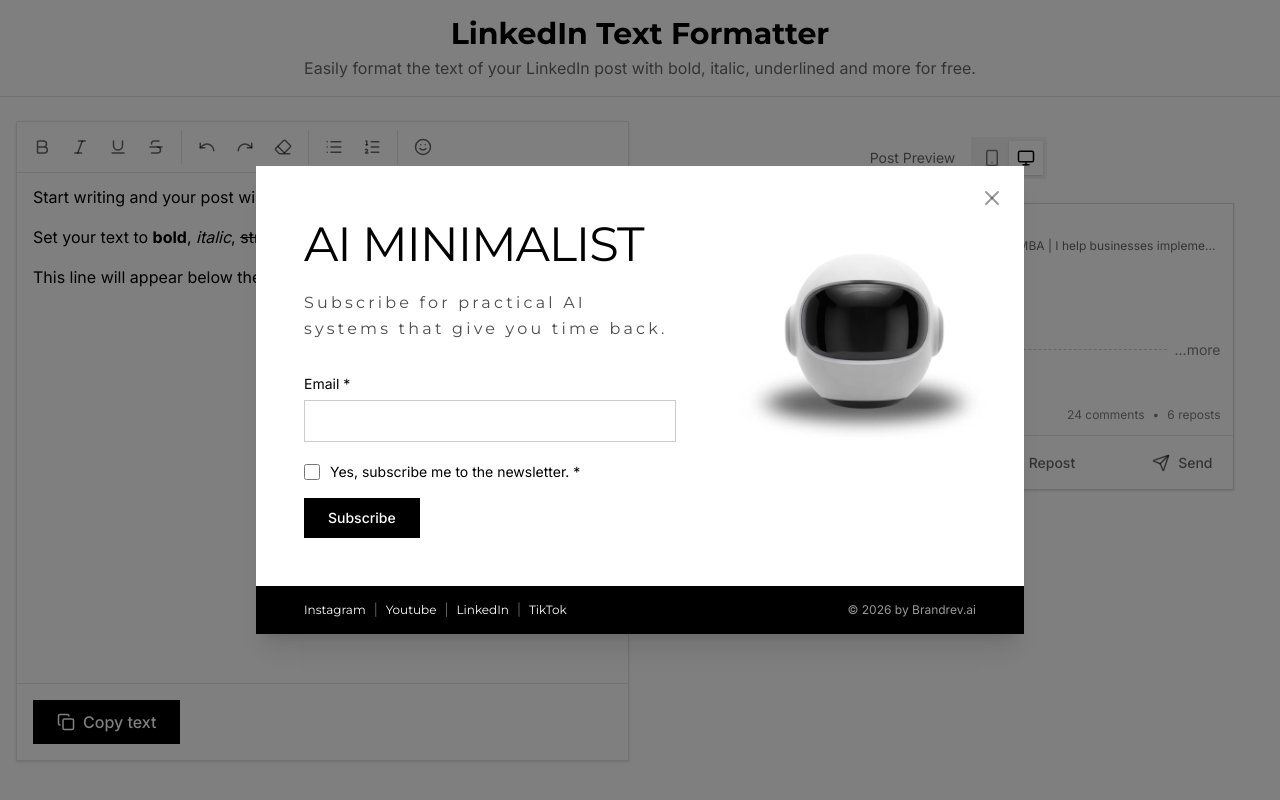
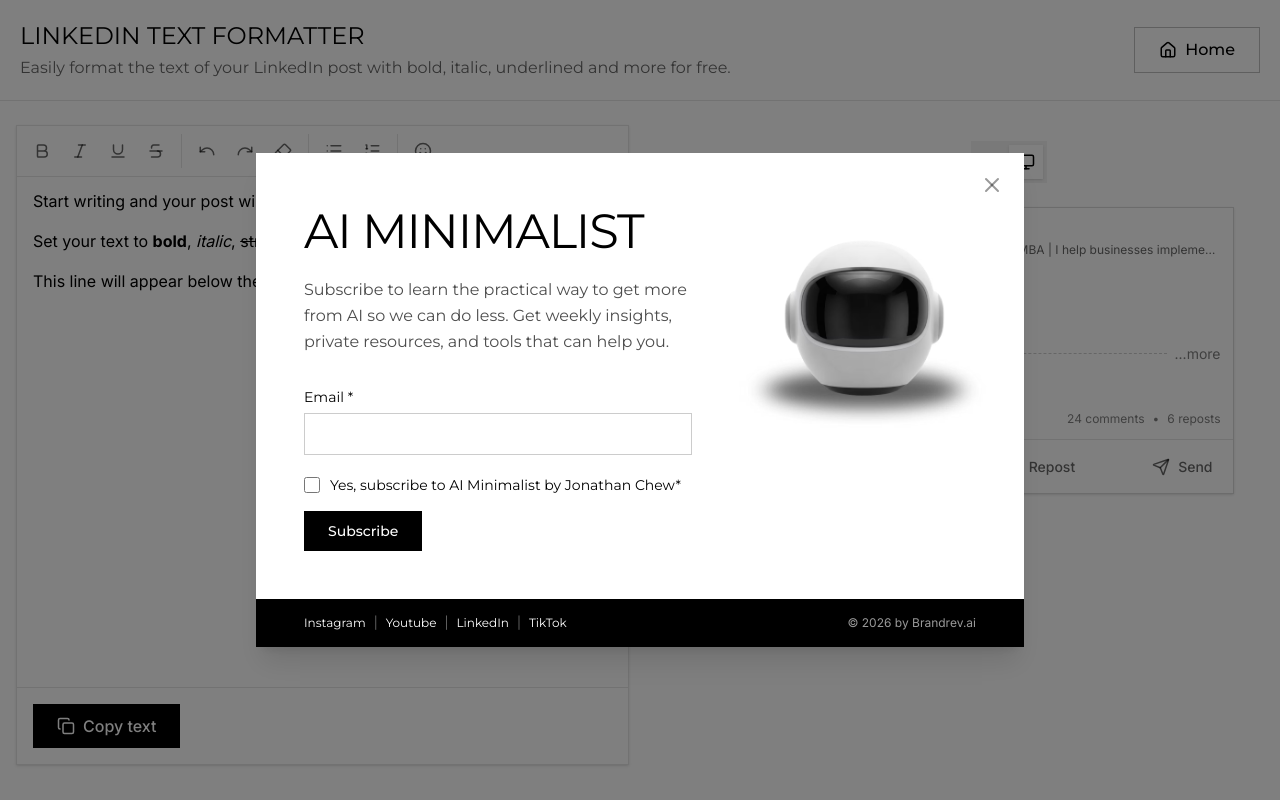
Before and after one commit to alvinarkansas/linkedin-text-formatter, a Next.js app: page / in a window 1280 px wide. Built offline with nearby package versions, Linux system fonts and the light colour scheme.

Commit message:
style: adjust header

```diff
--- a/src/app/page.tsx
+++ b/src/app/page.tsx
@@ -1,27 +1,36 @@
-'use client';
+"use client";
 
-import { useState } from 'react';
-import RichTextEditor from '@/components/RichTextEditor';
-import LinkedInPreview from '@/components/LinkedInPreview';
-import NewsletterModal from '@/components/NewsletterModal';
+import { useState } from "react";
+import RichTextEditor from "@/components/RichTextEditor";
+import LinkedInPreview from "@/components/LinkedInPreview";
+import NewsletterModal from "@/components/NewsletterModal";
+import { Home as HomeIcon } from "lucide-react";
+import Link from "next/link";
 
 export default function Home() {
   const [content, setContent] = useState(
-    '<p>Start writing and your post will appear here</p><p>Set your text to <strong>bold</strong>, <em>italic</em>, or <s>strike through it</s></p><p>This line will appear below the more...</p>'
+    "<p>Start writing and your post will appear here</p><p>Set your text to <strong>bold</strong>, <em>italic</em>, or <s>strike through it</s></p><p>This line will appear below the more...</p>",
   );
 
   return (
     <div className="min-h-screen bg-white">
       <NewsletterModal />
       {/* Header */}
-      <header className="bg-white border-b border-black/10 sticky top-0 z-10">
-        <div className="max-w-7xl mx-auto px-4 py-4">
-          <h1 className="text-2xl sm:text-3xl font-bold text-black text-center font-[Montserrat]">
-            LinkedIn Text Formatter
-          </h1>
-          <p className="text-black/60 text-center mt-1 text-sm sm:text-base">
-            Easily format the text of your LinkedIn post with bold, italic, underlined and more for free.
+      <header className="bg-white border-b border-black/10 sticky top-0 z-10 font-[Montserrat] flex justify-between items-center px-5 py-5">
+        <div className="max-w-7xl">
+          <h1 className="text-2xl text-black">LINKEDIN TEXT FORMATTER</h1>
+          <p className="hidden sm:block text-black/60 mt-1 text-sm sm:text-base">
+            Easily format the text of your LinkedIn post with bold, italic,
+            underlined and more for free.
           </p>
+        </div>
+        <div>
+          <Link href="https://www.ai-minimalist.com/">
+            <button className="flex items-center justify-center gap-2 w-full sm:w-auto px-4 sm:px-6 py-2.5 border border-black/25 hover:bg-black/10 text-black font-medium transition-colors">
+              <HomeIcon size={18} />
+              <span className="hidden sm:inline">Home</span>
+            </button>
+          </Link>
         </div>
       </header>
 
--- a/src/components/NewsletterModal.tsx
+++ b/src/components/NewsletterModal.tsx
@@ -78,16 +78,18 @@
 
         <div className="flex flex-col md:flex-row">
           {/* Left content */}
-          <div className="flex-1 p-8 md:p-12 flex flex-col justify-center">
+          <div className="flex-1 p-8 md:p-12 md:pr-8 flex flex-col justify-center">
             <h2 className="text-4xl md:text-5xl font-extralight tracking-tight text-black leading-tight font-[Montserrat]">
               AI MINIMALIST
             </h2>
-            <p className="mt-4 text-sm md:text-base text-black/70 tracking-[0.2em] font-[Montserrat] leading-relaxed">
-              Subscribe for practical AI systems that give you time back.
+            <p className="mt-4 text-sm md:text-base text-black/70 font-[Montserrat] leading-relaxed">
+              Subscribe to learn the practical way to get more from AI so we can
+              do less. Get weekly insights, private resources, and tools that
+              can help you.
             </p>
 
             <form onSubmit={handleSubmit} className="mt-8 space-y-5">
-              <div>
+              <div className="font-[Montserrat]">
                 <label
                   htmlFor="newsletter-email"
                   className="block text-sm text-black mb-1.5"
@@ -104,7 +106,7 @@
                 />
               </div>
 
-              <div className="flex items-center justify-between gap-4 flex-wrap">
+              <div className="flex items-center justify-between gap-4 flex-wrap font-[Montserrat]">
                 <label className="flex items-center gap-2.5 cursor-pointer select-none">
                   <input
                     type="checkbox"
@@ -113,14 +115,14 @@
                     className="w-4 h-4 border border-black/30 accent-black cursor-pointer"
                   />
                   <span className="text-sm text-black">
-                    Yes, subscribe me to the newsletter. <span>*</span>
+                    Yes, subscribe to AI Minimalist by Jonathan Chew<span>*</span>
                   </span>
                 </label>
 
                 <button
                   type="submit"
                   disabled={loading}
-                  className="bg-black text-white text-sm font-medium px-6 py-2.5 hover:bg-black/80 transition-colors disabled:opacity-60"
+                  className="bg-black text-white text-sm font-medium px-6 py-2.5 hover:bg-black/80 transition-colors disabled:opacity-60 font-[Montserrat]"
                 >
                   {loading ? "Subscribing..." : "Subscribe"}
                 </button>
@@ -181,7 +183,13 @@
               rel="noopener noreferrer"
               className="hover:underline hover:text-white/80 transition-colors font-[Montserrat]"
             >
-              <svg viewBox="0 0 24 24" fill="currentColor" className="w-4 h-4 md:hidden"><path d="M19.59 6.69a4.83 4.83 0 0 1-3.77-4.25V2h-3.45v13.67a2.89 2.89 0 0 1-2.88 2.5 2.89 2.89 0 0 1-2.89-2.89 2.89 2.89 0 0 1 2.89-2.89c.28 0 .54.04.79.1v-3.5a6.37 6.37 0 0 0-.79-.05A6.34 6.34 0 0 0 3.15 15a6.34 6.34 0 0 0 6.34 6.34 6.34 6.34 0 0 0 6.34-6.34V8.98a8.21 8.21 0 0 0 4.76 1.52V7.05a4.84 4.84 0 0 1-1-.36Z"/></svg>
+              <svg
+                viewBox="0 0 24 24"
+                fill="currentColor"
+                className="w-4 h-4 md:hidden"
+              >
+                <path d="M19.59 6.69a4.83 4.83 0 0 1-3.77-4.25V2h-3.45v13.67a2.89 2.89 0 0 1-2.88 2.5 2.89 2.89 0 0 1-2.89-2.89 2.89 2.89 0 0 1 2.89-2.89c.28 0 .54.04.79.1v-3.5a6.37 6.37 0 0 0-.79-.05A6.34 6.34 0 0 0 3.15 15a6.34 6.34 0 0 0 6.34 6.34 6.34 6.34 0 0 0 6.34-6.34V8.98a8.21 8.21 0 0 0 4.76 1.52V7.05a4.84 4.84 0 0 1-1-.36Z" />
+              </svg>
               <span className="hidden md:inline">TikTok</span>
             </a>
           </div>
```
